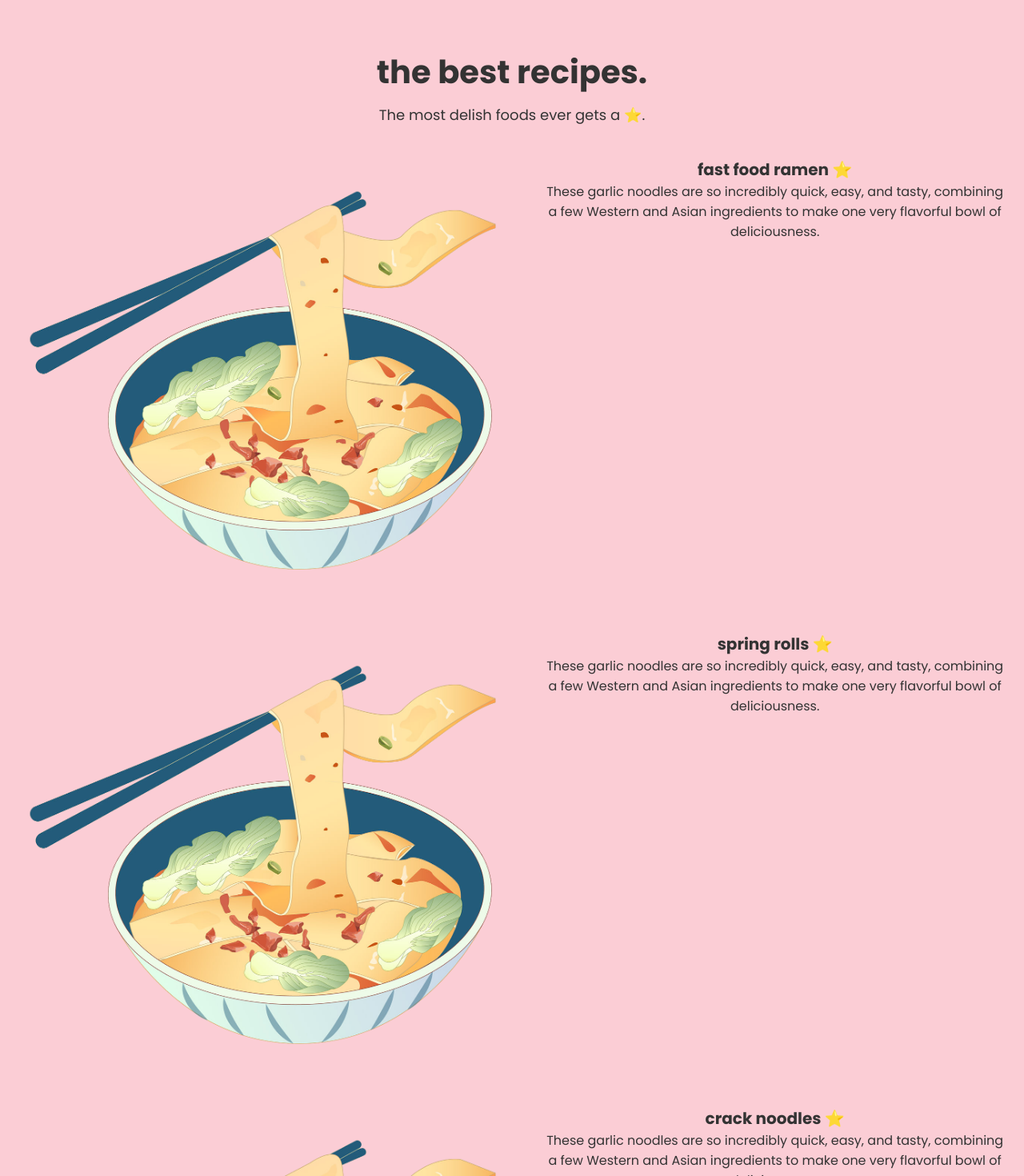
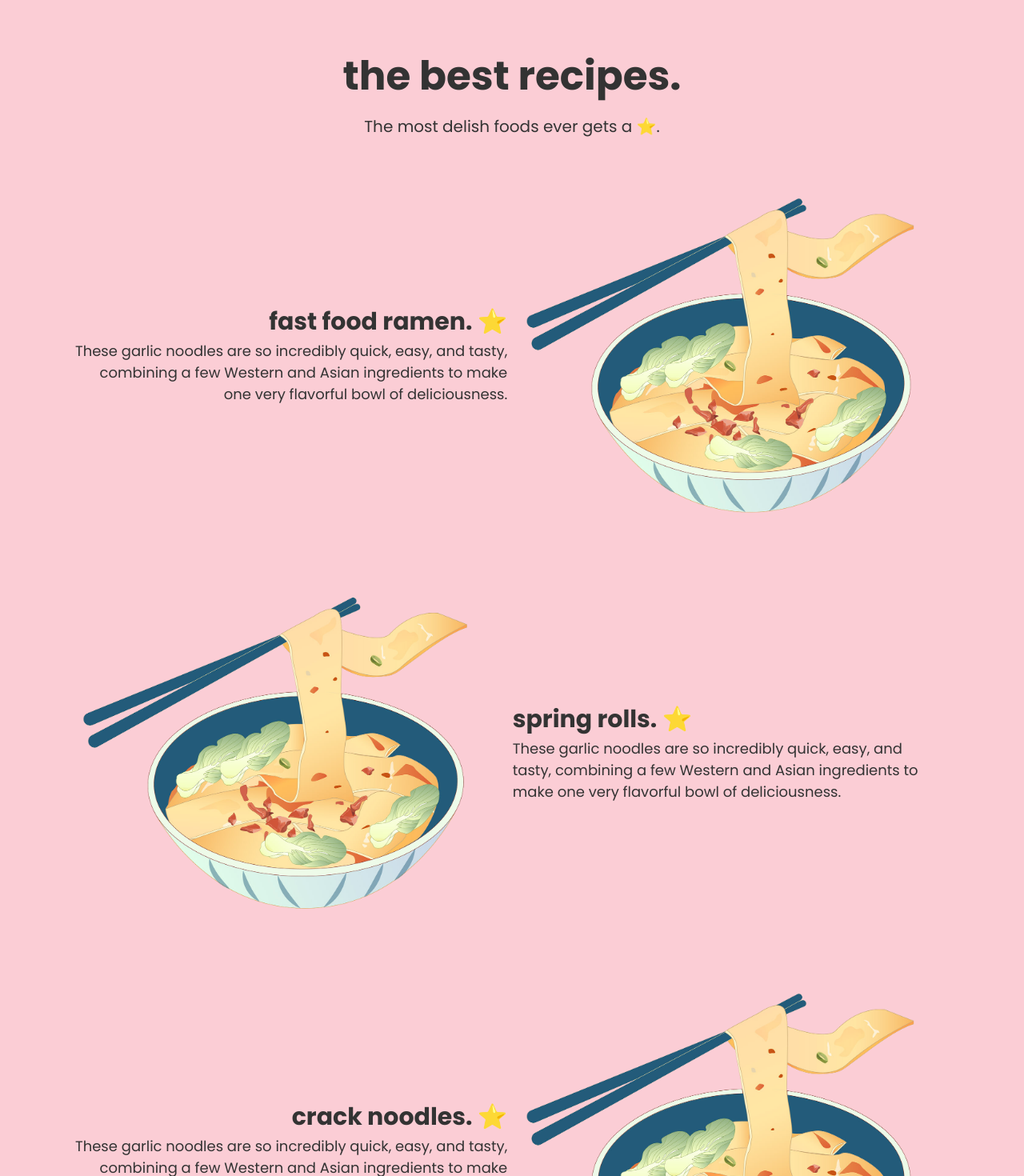
Before and after one commit to FredrikRidderfalk/let-me-feed-you, an Angular app: page / in a window 1280 px wide. Shown: the part 880-2350 px from the top of the page at 80% size. Built offline with nearby package versions, Linux system fonts and the light colour scheme.

Commit message:
add responsiveness to recipes section

```diff
--- a/src/app/pages/home/home.component.html
+++ b/src/app/pages/home/home.component.html
@@ -38,7 +38,7 @@
         />
       </div>
       <div class="recipe-description">
-        <h3>fast food ramen ⭐️</h3>
+        <h3>fast food ramen. ⭐️</h3>
         <p>
           These garlic noodles are so incredibly quick, easy, and tasty,
           combining a few Western and Asian ingredients to make one very
@@ -56,7 +56,7 @@
         />
       </div>
       <div class="recipe-description">
-        <h3>spring rolls ⭐️</h3>
+        <h3>spring rolls. ⭐️</h3>
         <p>
           These garlic noodles are so incredibly quick, easy, and tasty,
           combining a few Western and Asian ingredients to make one very
@@ -74,7 +74,7 @@
         />
       </div>
       <div class="recipe-description">
-        <h3>crack noodles ⭐️</h3>
+        <h3>crack noodles. ⭐️</h3>
         <p>
           These garlic noodles are so incredibly quick, easy, and tasty,
           combining a few Western and Asian ingredients to make one very
@@ -92,7 +92,7 @@
         />
       </div>
       <div class="recipe-description">
-        <h3>burgers ⭐️</h3>
+        <h3>burgers. ⭐️</h3>
         <p>
           These garlic noodles are so incredibly quick, easy, and tasty,
           combining a few Western and Asian ingredients to make one very
@@ -110,7 +110,7 @@
         />
       </div>
       <div class="recipe-description">
-        <h3>tomato soup ⭐️</h3>
+        <h3>tomato soup. ⭐️</h3>
         <p>
           These garlic noodles are so incredibly quick, easy, and tasty,
           combining a few Western and Asian ingredients to make one very
@@ -128,7 +128,7 @@
         />
       </div>
       <div class="recipe-description">
-        <h3>okonomiyaki ⭐️</h3>
+        <h3>okonomiyaki. ⭐️</h3>
         <p>
           These garlic noodles are so incredibly quick, easy, and tasty,
           combining a few Western and Asian ingredients to make one very
@@ -146,7 +146,7 @@
         />
       </div>
       <div class="recipe-description">
-        <h3>lettuce cups ⭐️</h3>
+        <h3>lettuce cups. ⭐️</h3>
         <p>
           These garlic noodles are so incredibly quick, easy, and tasty,
           combining a few Western and Asian ingredients to make one very
@@ -164,7 +164,7 @@
         />
       </div>
       <div class="recipe-description">
-        <h3>caribbean patés ⭐️</h3>
+        <h3>caribbean patés. ⭐️</h3>
         <p>
           These garlic noodles are so incredibly quick, easy, and tasty,
           combining a few Western and Asian ingredients to make one very
@@ -182,7 +182,7 @@
         />
       </div>
       <div class="recipe-description">
-        <h3>garlic bread ⭐️</h3>
+        <h3>garlic bread. ⭐️</h3>
         <p>
           These garlic noodles are so incredibly quick, easy, and tasty,
           combining a few Western and Asian ingredients to make one very
@@ -200,7 +200,7 @@
         />
       </div>
       <div class="recipe-description">
-        <h3>silsi pasta ⭐️</h3>
+        <h3>silsi pasta. ⭐️</h3>
         <p>
           These garlic noodles are so incredibly quick, easy, and tasty,
           combining a few Western and Asian ingredients to make one very
--- a/src/app/pages/home/home.component.sass
+++ b/src/app/pages/home/home.component.sass
@@ -25,7 +25,6 @@
 .hero-img
     display: block
     width: 100%
-    border: 2px solid yellow
 
 @media screen and (min-width: 550px)
     .container__hero-text
@@ -38,26 +37,23 @@
         width: 700px
     .title
         font-size: rem(80)
-        line-height: 1.25
-        margin-top: rem(20)
-    .subtitle
-        font-size: rem(20)
-        margin-top: rem(20)
+        margin-top: rem(30)
 
 @media screen and (min-width: 1366px)
     .title
-        font-size: rem(80)
-        line-height: 1.25
-        margin-top: rem(20)
+        font-size: rem(90)
+        margin-top: rem(100)
     .subtitle
-        font-size: rem(20)
-        margin-top: rem(20)
+        font-size: rem(24)
+        margin-top: rem(30)
+        width: 420px
 
 // Recipes section
 .recipes-section
     background-color: #fbcdd5
-    .container__elite-recipe
-        margin-top: rem(40)
+.container__elite-recipe
+    max-width: 550px
+    margin: rem(40) auto 0
 .recipe-img
     display: block
     width: 100%
@@ -66,26 +62,47 @@
     text-decoration: underline wavy
     text-underline-offset: rem(3)
 .recipes-subtitle
-    font-size: rem(18)
+    font-size: rem(20)
     margin-top: rem(10)
+
+@media screen and (min-width: 550px)
+    .recipes-title
+        font-size: rem(50)
+    .recipe-description
+        h3
+            font-size: rem(30)
+        p
+            font-size: rem(18)
 
 @media screen and (min-width: 768px)
     .container__elite-recipe
-        display: flex
-
-@media screen and (min-width: 1366px)
+        @include flex-center
+        max-width: 1100px
+        text-align: right
+        flex-direction: row-reverse
+        .recipe-description
+            margin-right: rem(10)
+        &:nth-child(even)
+            flex-direction: row
+            text-align: left
+            .recipe-description
+                margin-left: rem(10)
 
 // Explore section
 .explore-section
     background-color: #fbcdd5
-    .explore__link
-        color: $lmfy-darkblue
-        font-weight: 500
-        text-decoration: underline wavy
-        text-underline-offset: rem(3)
+    padding-bottom: rem(100)
     p
         font-size: rem(18)
         margin-top: rem(10)
+    p, h2
+        max-width: 550px
+        margin-inline: auto
+.explore__link
+    color: $lmfy-darkblue
+    font-weight: 500
+    text-decoration: underline wavy
+    text-underline-offset: rem(3)
 
 @media screen and (min-width: 768px)
 
```
